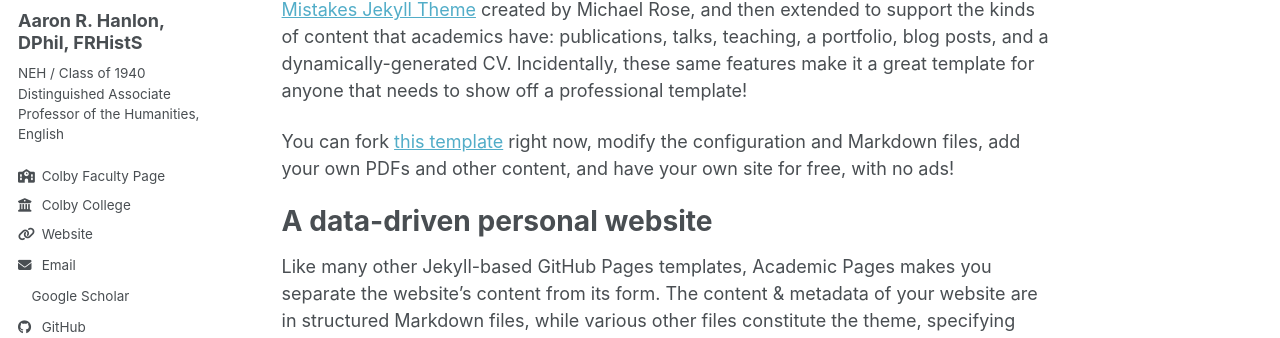
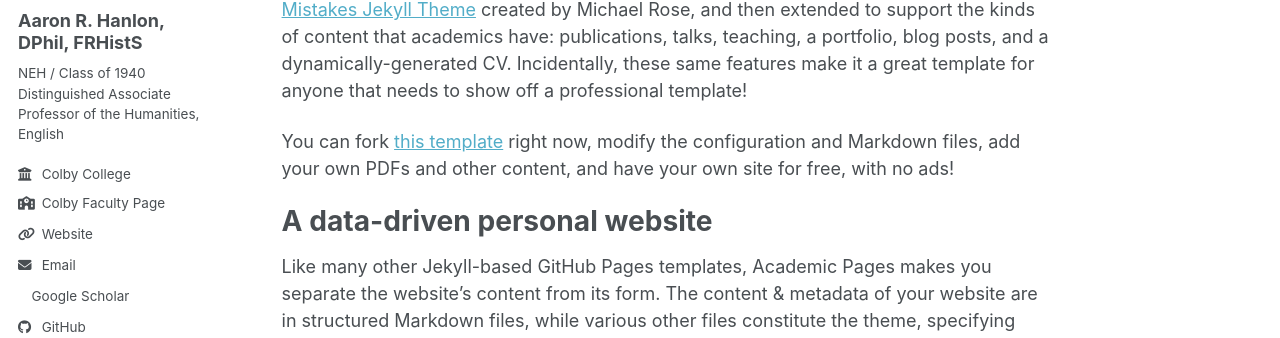
Before and after one commit to arhanlon/arhanlon.github.io, a Jekyll site: the page built from _pages/about.md, in a window 1280 px wide. Shown: the part 283-621 px from the top of the page. Built offline with Jekyll 4.4.1, drawn with Linux system fonts in a browser that asks for light colours; a style sheet for code colours, icons or effects is not loaded.

Commit message:
Update author-profile.html

```diff
--- a/_includes/author-profile.html
+++ b/_includes/author-profile.html
@@ -27,10 +27,10 @@
       {% if author.location %}
         <li class="author__desktop"><i class="fas fa-fw fa-location-dot icon-pad-right" aria-hidden="true"></i>{{ author.location }}</li>
       {% endif %}
-      <li><a href="https://www.colby.edu/people/people-directory/aaron-hanlon/"><i class="fas fa-fw fa-school icon-pad-right" aria-hidden="true"></i>Colby Faculty Page</a></li>
       {% if author.employer %}
         <li class="author__desktop"><i class="fas fa-fw fa-building-columns icon-pad-right" aria-hidden="true"></i>{{ author.employer }}</li>
       {% endif %}
+          <li><a href="https://www.colby.edu/people/people-directory/aaron-hanlon/"><i class="fas fa-fw fa-school icon-pad-right" aria-hidden="true"></i>Colby Faculty Page</a></li>
       {% if author.uri %}
         <li><a href="{{ author.uri }}"><i class="fas fa-fw fa-link icon-pad-right" aria-hidden="true"></i>{{ site.data.ui-text[site.locale].website_label | default: "Website" }}</a></li>
       {% endif %}
```
